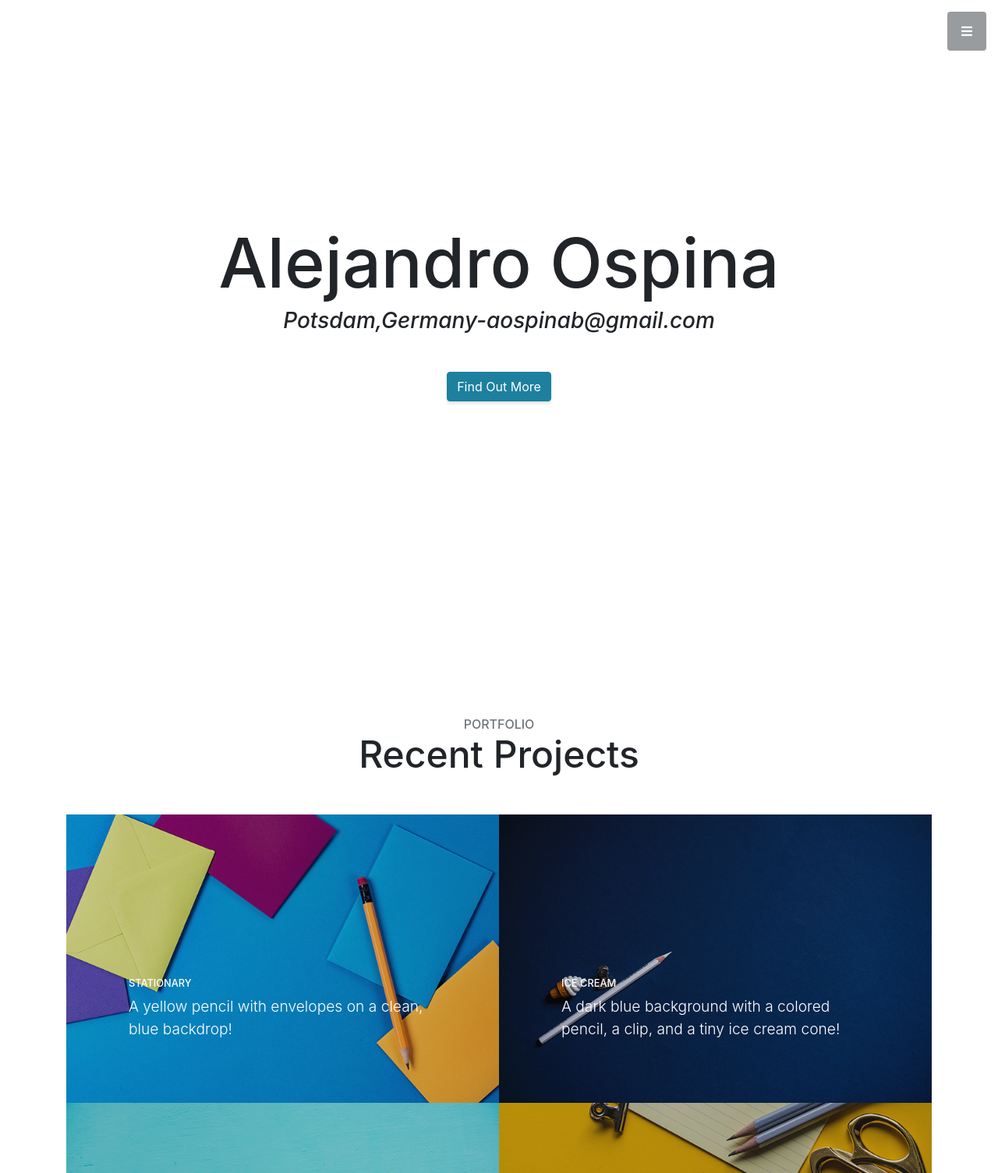
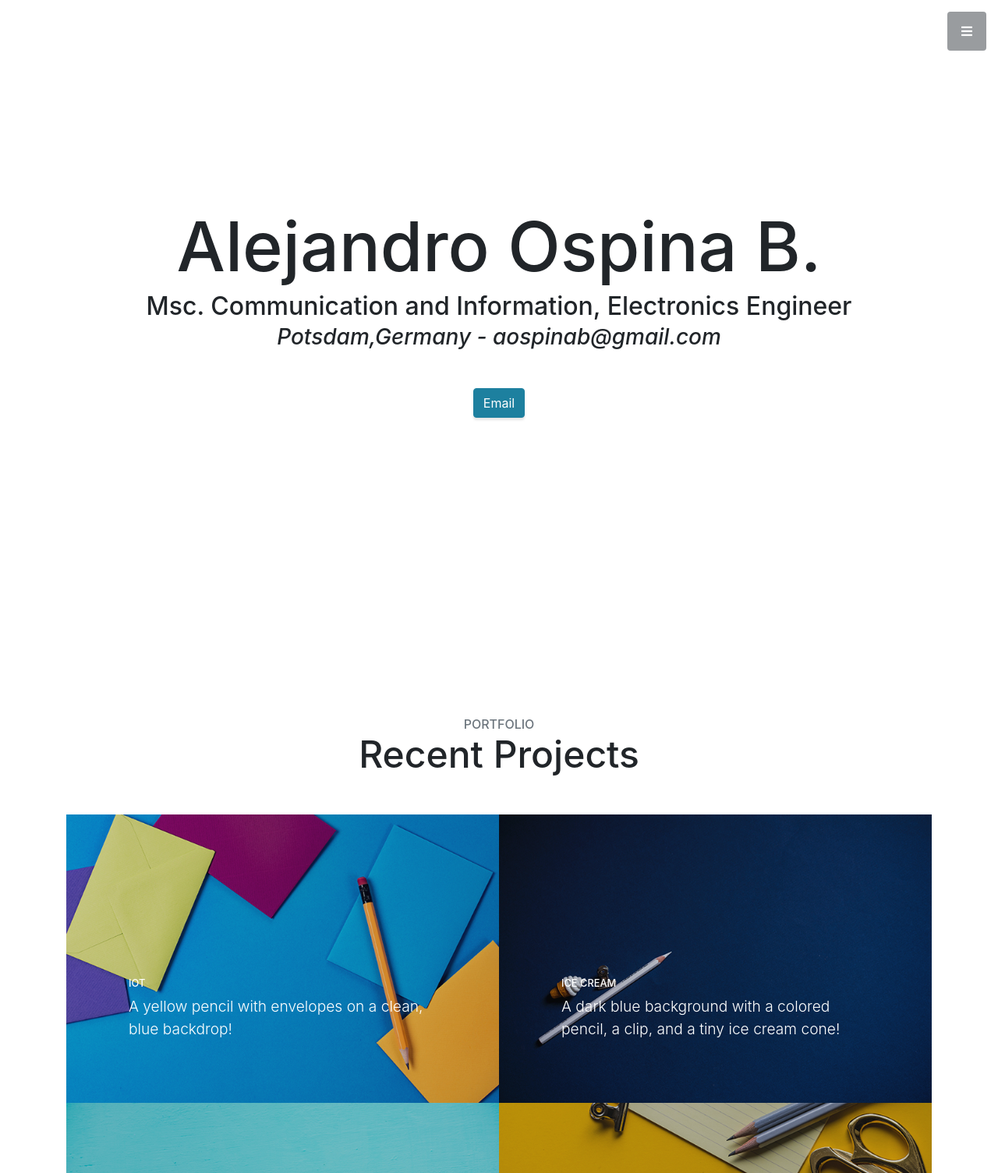
Before and after one commit to aospinab/aospinab.github.io, a website with bundled scripts: page index.html in a window 1280 px wide. Shown: the top 1505 px of the page at 78% size. Built offline with nearby package versions, Linux system fonts and the light colour scheme; files whose address does not match are found by name.

Commit message:
Update index.html

```diff
--- a/index.html
+++ b/index.html
@@ -55,11 +55,12 @@
   <!-- Header -->
   <header class="masthead d-flex">
     <div class="container text-center my-auto">
-      <h1 class="mb-1">Alejandro Ospina </h1>
+      <h1 class="mb-1">Alejandro Ospina B. </h1>
+      <h2 class="mb-1">Msc. Communication and Information, Electronics Engineer </h2>
       <h3 class="mb-5">
-        <em>Potsdam,Germany-aospinab@gmail.com</em>
+        <em>Potsdam,Germany - aospinab@gmail.com</em>
       </h3>
-      <a class="btn btn-primary btn-xl js-scroll-trigger" href="#about">Find Out More</a>
+      <a class="btn btn-primary btn-xl js-scroll-trigger" href="#about">Email</a>
     </div>
     <div class="overlay"></div>
   </header>
@@ -80,7 +81,7 @@
           <a class="portfolio-item" href="#">
             <span class="caption">
               <span class="caption-content">
-                <h2>Stationary</h2>
+                <h2>IoT</h2>
                 <p class="mb-0">A yellow pencil with envelopes on a clean, blue backdrop!</p>
               </span>
             </span>
```
